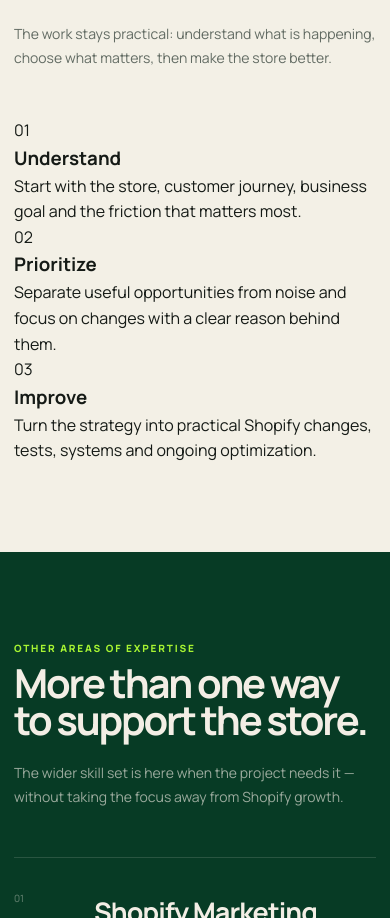
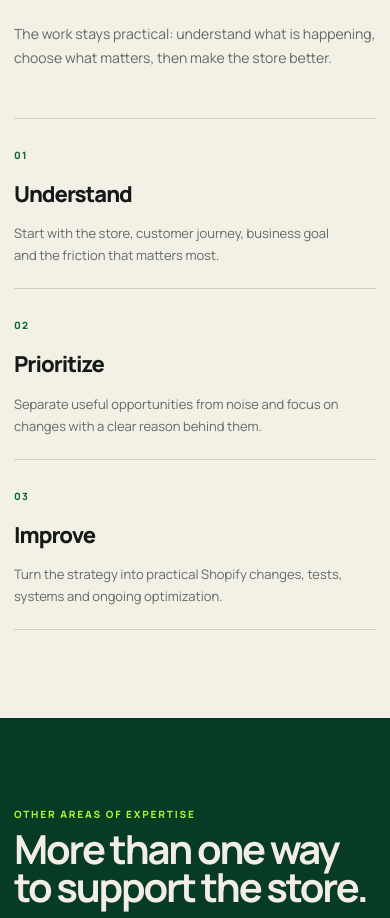
Before and after one commit to j0shua-ben/Ayomide-Joshua, a Next.js app: page / in a window 390 px wide. Shown: the part 2685-3603 px from the top of the page. Built offline with nearby package versions, Linux system fonts and the light colour scheme.

Commit message:
Style the single process section and finish legacy hero cleanup

```diff
--- a/app/hero-clean.css
+++ b/app/hero-clean.css
@@ -558,11 +558,7 @@ details p {
 }
 
 @media(prefers-reduced-motion:reduce) {
-  .portrait,.title-line,.hero-visual {
-    animation: none!important;
-    transition: none!important;
-    transform: none!important;
-  }
+  /* Hero motion is now isolated in HeroSection.module.css. */
 
   .btn,.card,.case {
     transition: none!important;
@@ -597,3 +593,62 @@ details p {
     font-size: 10px;
   }
 }
+
+
+/* Process section: one clear three-step sequence */
+.process-grid {
+  display: grid;
+  grid-template-columns: repeat(3, minmax(0, 1fr));
+  border-top: 1px solid var(--line);
+}
+
+.process-grid article {
+  min-width: 0;
+  padding: 28px 26px 12px 0;
+}
+
+.process-grid article + article {
+  padding-left: 26px;
+  border-left: 1px solid var(--line);
+}
+
+.process-grid article > span {
+  display: inline-block;
+  margin-bottom: 36px;
+  color: var(--accent);
+  font-size: 10px;
+  font-weight: 900;
+  letter-spacing: .12em;
+}
+
+.process-grid h3 {
+  margin: 0 0 10px;
+  font-size: clamp(22px, 2.2vw, 30px);
+  font-weight: 900;
+  letter-spacing: -.045em;
+}
+
+.process-grid p {
+  max-width: 340px;
+  margin: 0;
+  color: var(--muted);
+  font-size: 13px;
+  line-height: 1.7;
+}
+
+@media (max-width: 800px) {
+  .process-grid {
+    grid-template-columns: 1fr;
+  }
+
+  .process-grid article,
+  .process-grid article + article {
+    padding: 22px 0;
+    border-left: 0;
+    border-bottom: 1px solid var(--line);
+  }
+
+  .process-grid article > span {
+    margin-bottom: 14px;
+  }
+}
```
